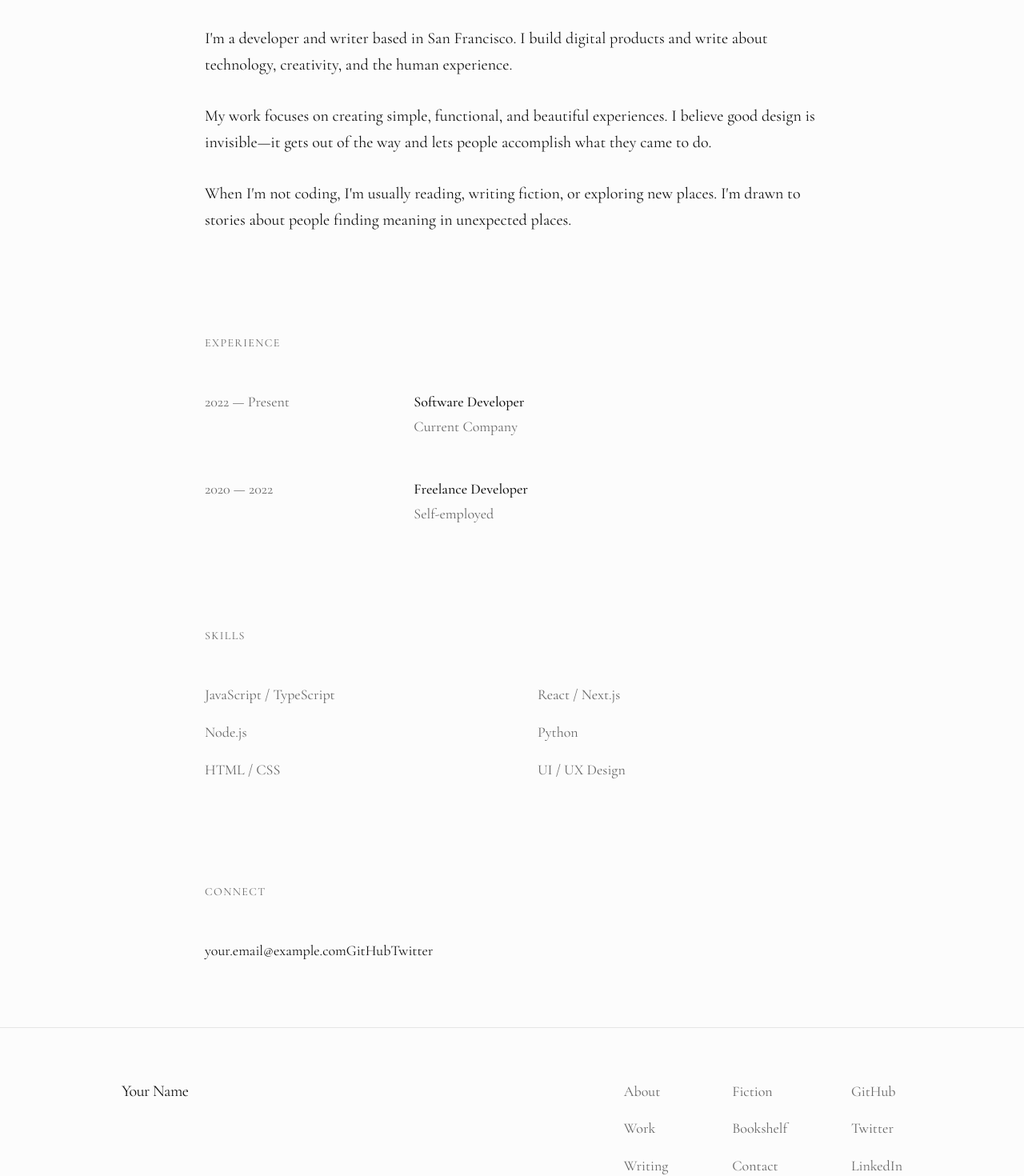
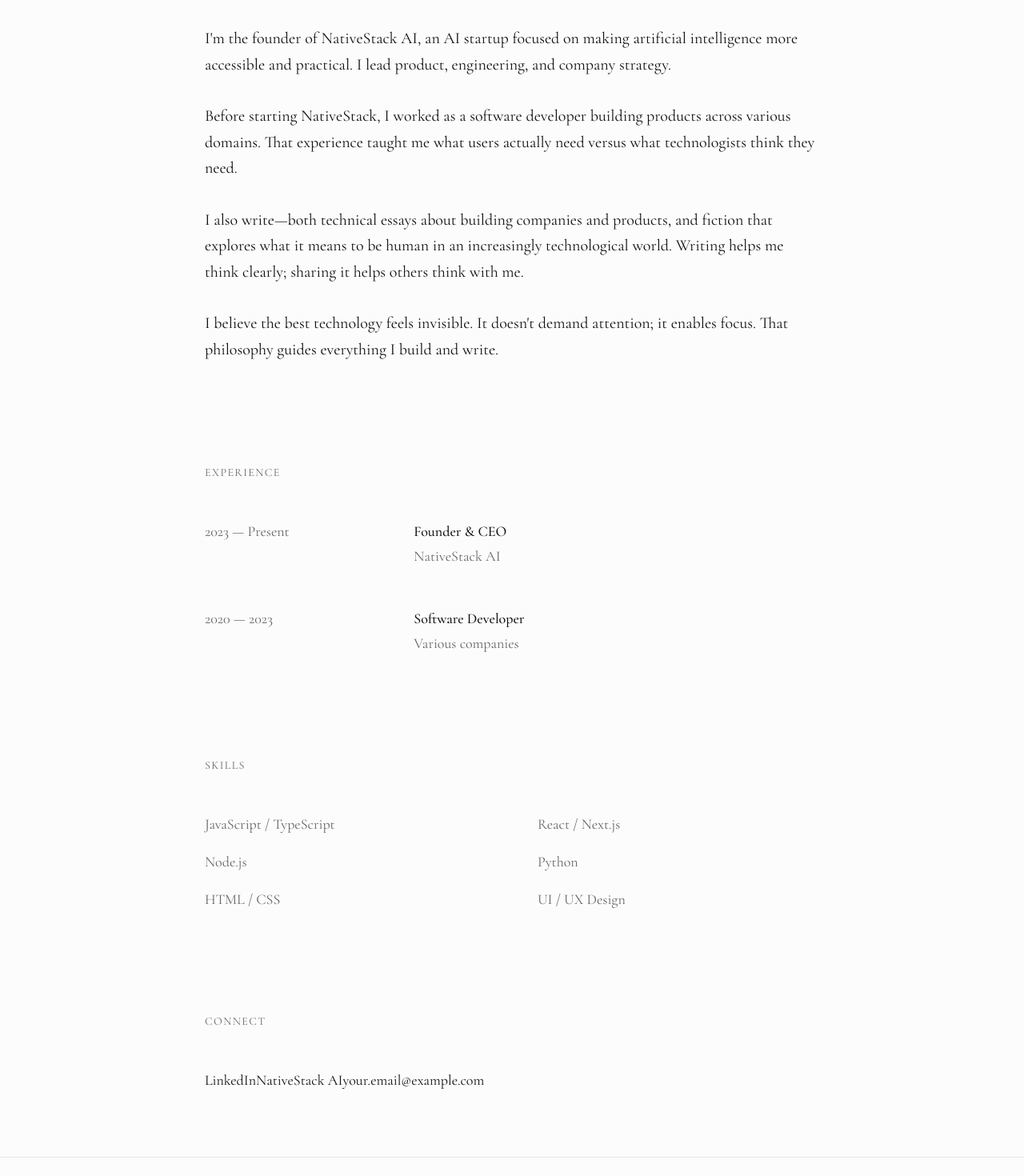
Before and after one commit to danteocualesjr/personal-website3, a Next.js app: page /about in a window 1280 px wide. Shown: the part 240-1710 px from the top of the page at 80% size. Built offline with nearby package versions, Linux system fonts and the light colour scheme.

Commit message:
updated website info

```diff
--- a/app/about/page.tsx
+++ b/app/about/page.tsx
@@ -1,6 +1,6 @@
 export const metadata = {
-  title: 'About | Your Name',
-  description: 'About me',
+  title: 'About | Dante Cuales',
+  description: 'Founder of NativeStack AI and writer',
 }
 
 export default function About() {
@@ -13,20 +13,34 @@
 
         <div className="space-y-8 text-xl leading-relaxed animate-in delay-1">
           <p>
-            I'm a developer and writer based in San Francisco. I build digital
-            products and write about technology, creativity, and the human experience.
+            I'm the founder of{' '}
+            <a
+              href="https://nativestack.ai"
+              target="_blank"
+              rel="noopener noreferrer"
+              className="hover-line"
+            >
+              NativeStack AI
+            </a>
+            , an AI startup focused on making artificial intelligence more accessible and practical.
+            I lead product, engineering, and company strategy.
           </p>
 
           <p>
-            My work focuses on creating simple, functional, and beautiful experiences.
-            I believe good design is invisible—it gets out of the way and lets
-            people accomplish what they came to do.
+            Before starting NativeStack, I worked as a software developer building products across
+            various domains. That experience taught me what users actually need versus what
+            technologists think they need.
           </p>
 
           <p>
-            When I'm not coding, I'm usually reading, writing fiction, or exploring
-            new places. I'm drawn to stories about people finding meaning in
-            unexpected places.
+            I also write—both technical essays about building companies and products, and fiction
+            that explores what it means to be human in an increasingly technological world.
+            Writing helps me think clearly; sharing it helps others think with me.
+          </p>
+
+          <p>
+            I believe the best technology feels invisible. It doesn't demand attention; it enables
+            focus. That philosophy guides everything I build and write.
           </p>
         </div>
 
@@ -38,18 +52,27 @@
 
           <div className="space-y-12">
             <div className="grid md:grid-cols-3 gap-4">
-              <p className="text-[--muted]">2022 — Present</p>
+              <p className="text-[--muted]">2023 — Present</p>
               <div className="md:col-span-2">
-                <p className="font-medium">Software Developer</p>
-                <p className="text-[--muted]">Current Company</p>
+                <p className="font-medium">Founder & CEO</p>
+                <p className="text-[--muted]">
+                  <a
+                    href="https://nativestack.ai"
+                    target="_blank"
+                    rel="noopener noreferrer"
+                    className="hover-line"
+                  >
+                    NativeStack AI
+                  </a>
+                </p>
               </div>
             </div>
 
             <div className="grid md:grid-cols-3 gap-4">
-              <p className="text-[--muted]">2020 — 2022</p>
+              <p className="text-[--muted]">2020 — 2023</p>
               <div className="md:col-span-2">
-                <p className="font-medium">Freelance Developer</p>
-                <p className="text-[--muted]">Self-employed</p>
+                <p className="font-medium">Software Developer</p>
+                <p className="text-[--muted]">Various companies</p>
               </div>
             </div>
           </div>
@@ -78,14 +101,24 @@
           </h2>
 
           <div className="space-y-4">
+            <a
+              href="https://www.linkedin.com/in/danteocualesjr/"
+              target="_blank"
+              rel="noopener noreferrer"
+              className="block hover-line w-fit"
+            >
+              LinkedIn
+            </a>
+            <a
+              href="https://nativestack.ai"
+              target="_blank"
+              rel="noopener noreferrer"
+              className="block hover-line w-fit"
+            >
+              NativeStack AI
+            </a>
             <a href="mailto:your.email@example.com" className="block hover-line w-fit">
               your.email@example.com
-            </a>
-            <a href="https://github.com" target="_blank" rel="noopener noreferrer" className="block hover-line w-fit">
-              GitHub
-            </a>
-            <a href="https://twitter.com" target="_blank" rel="noopener noreferrer" className="block hover-line w-fit">
-              Twitter
             </a>
           </div>
         </div>
--- a/app/blog/[slug]/page.tsx
+++ b/app/blog/[slug]/page.tsx
@@ -10,7 +10,7 @@
 export async function generateMetadata({ params }: { params: { slug: string } }) {
   const post = await getPostBySlug('blog', params.slug)
   if (!post) return { title: 'Not Found' }
-  return { title: `${post.title} | Your Name` }
+  return { title: `${post.title} | Dante Cuales` }
 }
 
 export default async function BlogPost({ params }: { params: { slug: string } }) {
--- a/app/blog/page.tsx
+++ b/app/blog/page.tsx
@@ -2,8 +2,8 @@
 import { getAllPosts } from '@/lib/markdown'
 
 export const metadata = {
-  title: 'Writing | Your Name',
-  description: 'Essays and thoughts',
+  title: 'Writing | Dante Cuales',
+  description: 'Essays on AI, startups, and technology',
 }
 
 export default async function Blog() {
--- a/app/contact/page.tsx
+++ b/app/contact/page.tsx
@@ -84,14 +84,27 @@
             <div>
               <p className="text-sm text-[--muted] mb-2">Social</p>
               <div className="space-y-2">
+                <a
+                  href="https://www.linkedin.com/in/danteocualesjr/"
+                  target="_blank"
+                  rel="noopener noreferrer"
+                  className="block hover-line w-fit"
+                >
+                  LinkedIn
+                </a>
+                <a
+                  href="https://nativestack.ai"
+                  target="_blank"
+                  rel="noopener noreferrer"
+                  className="block hover-line w-fit"
+                >
+                  NativeStack AI
+                </a>
                 <a href="https://github.com" target="_blank" rel="noopener noreferrer" className="block hover-line w-fit">
                   GitHub
                 </a>
                 <a href="https://twitter.com" target="_blank" rel="noopener noreferrer" className="block hover-line w-fit">
                   Twitter
-                </a>
-                <a href="https://linkedin.com" target="_blank" rel="noopener noreferrer" className="block hover-line w-fit">
-                  LinkedIn
                 </a>
               </div>
             </div>
--- a/app/fiction/[slug]/page.tsx
+++ b/app/fiction/[slug]/page.tsx
@@ -10,7 +10,7 @@
 export async function generateMetadata({ params }: { params: { slug: string } }) {
   const story = await getPostBySlug('fiction', params.slug)
   if (!story) return { title: 'Not Found' }
-  return { title: `${story.title} | Your Name` }
+  return { title: `${story.title} | Dante Cuales` }
 }
 
 export default async function FictionStory({ params }: { params: { slug: string } }) {
--- a/app/fiction/page.tsx
+++ b/app/fiction/page.tsx
@@ -2,8 +2,8 @@
 import { getAllPosts } from '@/lib/markdown'
 
 export const metadata = {
-  title: 'Fiction | Your Name',
-  description: 'Short stories',
+  title: 'Fiction | Dante Cuales',
+  description: 'Short stories and creative writing',
 }
 
 export default async function Fiction() {
--- a/app/layout.tsx
+++ b/app/layout.tsx
@@ -4,8 +4,8 @@
 import Footer from '@/components/Footer'
 
 export const metadata: Metadata = {
-  title: 'Your Name',
-  description: 'Developer & Writer',
+  title: 'Dante Cuales | Founder of NativeStack AI',
+  description: 'Founder of NativeStack AI and writer exploring ideas through technology and words',
 }
 
 export default function RootLayout({
--- a/app/page.tsx
+++ b/app/page.tsx
@@ -7,9 +7,16 @@
       <section className="min-h-[80vh] flex items-center px-6">
         <div className="max-w-5xl mx-auto w-full">
           <h1 className="text-4xl md:text-5xl lg:text-6xl leading-tight mb-8 animate-in">
-            Developer & writer creating thoughtful
-            digital experiences and exploring ideas
-            through words.
+            Founder of{' '}
+            <a
+              href="https://nativestack.ai"
+              target="_blank"
+              rel="noopener noreferrer"
+              className="hover-line"
+            >
+              NativeStack AI
+            </a>
+            {' '}and writer exploring ideas through technology and words.
           </h1>
           <div className="flex gap-6 animate-in delay-2">
             <Link href="/portfolio" className="hover-line">
@@ -30,12 +37,18 @@
           </h2>
 
           <div className="space-y-16">
-            <Link href="/portfolio" className="group block">
-              <p className="text-[--muted] mb-2">2024</p>
+            <a
+              href="https://nativestack.ai"
+              target="_blank"
+              rel="noopener noreferrer"
+              className="group block"
+            >
+              <p className="text-[--muted] mb-2">2023 — Present</p>
               <h3 className="text-3xl md:text-4xl group-hover:opacity-60 transition-opacity">
-                E-Commerce Platform
+                NativeStack AI
               </h3>
-            </Link>
+              <p className="text-[--muted] mt-2">AI startup making artificial intelligence more accessible</p>
+            </a>
 
             <Link href="/portfolio" className="group block">
               <p className="text-[--muted] mb-2">2023</p>
@@ -45,7 +58,7 @@
             </Link>
 
             <Link href="/portfolio" className="group block">
-              <p className="text-[--muted] mb-2">2023</p>
+              <p className="text-[--muted] mb-2">2022</p>
               <h3 className="text-3xl md:text-4xl group-hover:opacity-60 transition-opacity">
                 Weather Dashboard
               </h3>
--- a/app/portfolio/page.tsx
+++ b/app/portfolio/page.tsx
@@ -1,43 +1,44 @@
 import Link from 'next/link'
 
 export const metadata = {
-  title: 'Work | Your Name',
-  description: 'Selected projects',
+  title: 'Work | Dante Cuales',
+  description: 'Projects and ventures',
 }
 
 const projects = [
   {
+    title: 'NativeStack AI',
+    description: 'AI startup making artificial intelligence more accessible and practical. Leading product, engineering, and company strategy.',
+    tech: 'AI, Product, Strategy',
+    year: '2023 — Present',
+    link: 'https://nativestack.ai',
+  },
+  {
     title: 'E-Commerce Platform',
     description: 'Full-stack e-commerce with authentication, payments, and admin dashboard.',
     tech: 'Next.js, TypeScript, PostgreSQL, Stripe',
-    year: '2024',
+    year: '2023',
     link: 'https://example.com',
   },
   {
     title: 'Task Management App',
     description: 'Collaborative task management with real-time updates.',
     tech: 'React, Node.js, Socket.io, MongoDB',
-    year: '2023',
+    year: '2022',
     link: 'https://example.com',
   },
   {
     title: 'Weather Dashboard',
     description: 'Location-based weather forecasts with interactive maps.',
     tech: 'React, Tailwind CSS, Weather API',
-    year: '2023',
+    year: '2022',
     link: 'https://example.com',
-  },
-  {
-    title: 'Blog Platform',
-    description: 'Modern blog with markdown support and SEO optimization.',
-    tech: 'Next.js, MDX',
-    year: '2023',
   },
   {
     title: 'API Integration Service',
     description: 'Microservice for third-party API integration with caching.',
     tech: 'Node.js, Express, Redis, Docker',
-    year: '2022',
+    year: '2021',
   },
 ]
 
--- a/components/Footer.tsx
+++ b/components/Footer.tsx
@@ -7,7 +7,7 @@
         <div className="flex flex-col md:flex-row justify-between gap-12">
           <div>
             <Link href="/" className="text-xl tracking-tight">
-              Your Name
+              Dante Cuales
             </Link>
           </div>
 
@@ -23,9 +23,10 @@
               <Link href="/contact" className="block text-[--muted] hover:text-[--text] transition-colors">Contact</Link>
             </div>
             <div className="space-y-4">
+              <a href="https://nativestack.ai" target="_blank" rel="noopener noreferrer" className="block text-[--muted] hover:text-[--text] transition-colors">NativeStack AI</a>
               <a href="https://github.com" target="_blank" rel="noopener noreferrer" className="block text-[--muted] hover:text-[--text] transition-colors">GitHub</a>
               <a href="https://twitter.com" target="_blank" rel="noopener noreferrer" className="block text-[--muted] hover:text-[--text] transition-colors">Twitter</a>
-              <a href="https://linkedin.com" target="_blank" rel="noopener noreferrer" className="block text-[--muted] hover:text-[--text] transition-colors">LinkedIn</a>
+              <a href="https://www.linkedin.com/in/danteocualesjr/" target="_blank" rel="noopener noreferrer" className="block text-[--muted] hover:text-[--text] transition-colors">LinkedIn</a>
             </div>
           </div>
         </div>
--- a/components/Navigation.tsx
+++ b/components/Navigation.tsx
@@ -11,7 +11,7 @@
       <div className="max-w-5xl mx-auto px-6">
         <div className="flex justify-between items-center h-20">
           <Link href="/" className="text-xl tracking-tight">
-            Your Name
+            Dante Cuales
           </Link>
 
           {/* Desktop */}
```
